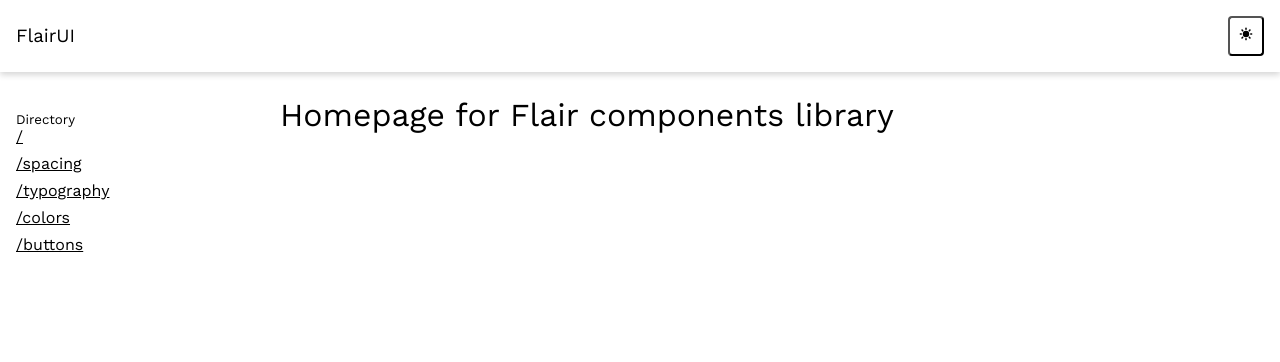
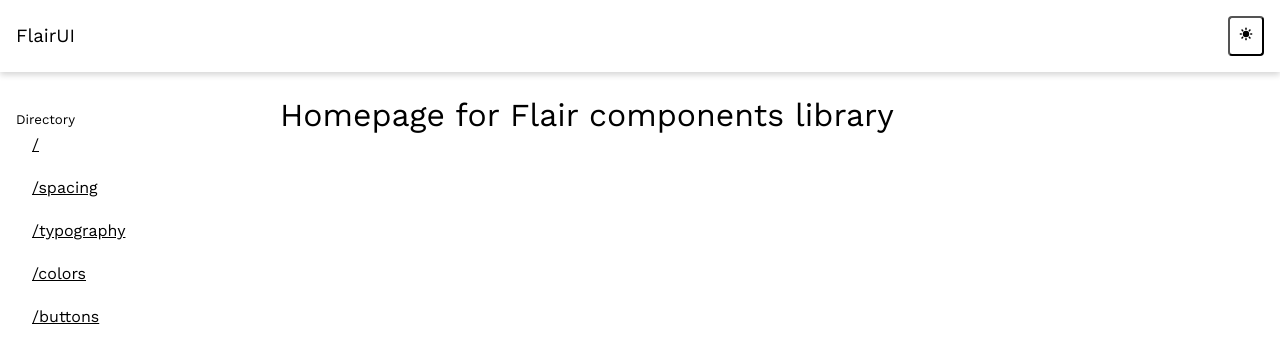
Before and after one commit to jackyef/flair, a Next.js app: page / in a window 1280 px wide. Shown: the top 362 px of the page. Built offline with nearby package versions, Linux system fonts and the light colour scheme.

Commit message:
feat: improve SideNav style

```diff
--- a/src/components/Layout/Header.tsx
+++ b/src/components/Layout/Header.tsx
@@ -31,19 +31,18 @@ export const Header = () => {
           align-items: center;
           justify-content: space-between;
           width: 100%;
+
+          & > h3 {
+            margin-bottom: 0;
+          }
         `}
       >
-        <H3
-          className={css`
-            margin-bottom: 0;
-          `}
-        >
-          FlairUI
-        </H3>
+        <H3>FlairUI</H3>
         <Button
           icon={colorScheme === 'light' ? <SunIcon /> : <MoonIcon />}
           size="sm"
           onClick={toggleColorScheme}
+          variant="background"
         />
       </div>
     </header>
--- a/src/components/Layout/Layout.tsx
+++ b/src/components/Layout/Layout.tsx
@@ -1,10 +1,8 @@
-import Link from 'next/link';
 import { css } from 'goober';
 
-import { Anchor } from '@/flair/components/Anchor/Anchor';
-import { H5 } from '@/flair/components/Typography/Typography';
 import { useTheme } from '@/flair/context/theme';
 import { Header } from './Header';
+import { SideNav } from './SideNav';
 
 export const Layout: React.FC = ({ children }) => {
   const { space } = useTheme();
@@ -21,48 +19,7 @@ export const Layout: React.FC = ({ children }) => {
           margin: 0 auto;
         `}
       >
-        <nav
-          className={css`
-            display: flex;
-            flex-direction: column;
-            width: 280px;
-            flex-shrink: 0;
-            padding: ${space.lg};
-
-            & li {
-              margin-bottom: ${space.md};
-            }
-          `}
-        >
-          <H5>Directory</H5>
-          <ul>
-            <li>
-              <Link href="/" passHref>
-                <Anchor>/</Anchor>
-              </Link>
-            </li>
-            <li>
-              <Link href="/spacing" passHref>
-                <Anchor>/spacing</Anchor>
-              </Link>
-            </li>
-            <li>
-              <Link href="/typography" passHref>
-                <Anchor>/typography</Anchor>
-              </Link>
-            </li>
-            <li>
-              <Link href="/colors" passHref>
-                <Anchor>/colors</Anchor>
-              </Link>
-            </li>
-            <li>
-              <Link href="/buttons" passHref>
-                <Anchor>/buttons</Anchor>
-              </Link>
-            </li>
-          </ul>
-        </nav>
+        <SideNav />
         {children}
       </div>
       <footer
--- /dev/null
+++ b/src/components/Layout/SideNav.tsx
@@ -0,0 +1,73 @@
+import { css } from 'goober';
+import Link from 'next/link';
+import { useRouter } from 'next/router';
+import cx from 'classnames';
+
+import { Anchor } from '@/flair/components/Anchor/Anchor';
+import { H5 } from '@/flair/components/Typography/Typography';
+import { useTheme } from '@/flair/context/theme';
+import { defaultTransition } from '@/flair/theme/transition';
+
+const topLevelPages = ['/', '/spacing', '/typography', '/colors', '/buttons'];
+
+export const SideNav = () => {
+  const router = useRouter();
+  const { space, colors } = useTheme();
+
+  const activeLink = css`
+    background: ${colors.background[500].color};
+
+    & > a,
+    & > a:hover {
+      color: ${colors.background[500].contrastingColor};
+    }
+  `;
+
+  return (
+    <nav
+      className={css`
+        display: flex;
+        flex-direction: column;
+        width: 280px;
+        flex-shrink: 0;
+        padding: ${space.lg};
+
+        & li {
+          padding: ${space.md} ${space.lg};
+          border-radius: 0 8px 8px 0;
+          margin-bottom: ${space.md};
+          transition: ${defaultTransition};
+        }
+
+        & li:hover {
+          background: ${colors.background[600].color};
+
+          & > a,
+          & > a:hover {
+            color: ${colors.background[600].contrastingColor};
+          }
+        }
+
+        & a {
+          display: block;
+          transition: ${defaultTransition};
+        }
+      `}
+    >
+      <H5>Directory</H5>
+      <ul>
+        {topLevelPages.map((page) => {
+          const isActive = router.pathname === page;
+
+          return (
+            <li key={page} className={cx({ [activeLink]: isActive })}>
+              <Link href={page} passHref>
+                <Anchor>{page}</Anchor>
+              </Link>
+            </li>
+          );
+        })}
+      </ul>
+    </nav>
+  );
+};
--- a/src/flair/components/Typography/Typography.tsx
+++ b/src/flair/components/Typography/Typography.tsx
@@ -84,7 +84,7 @@ const cssClasses = AVAILABLE_ELEMENTS.reduce((acc, element) => {
   return acc;
 }, {} as Record<TypographyElement, string>);
 
-interface Props extends React.HTMLProps<HTMLHeadingElement> {
+interface Props extends React.HTMLProps<HTMLHeadingElement | HTMLParagraphElement> {
   as?: TypographyElement;
 }
 
```
